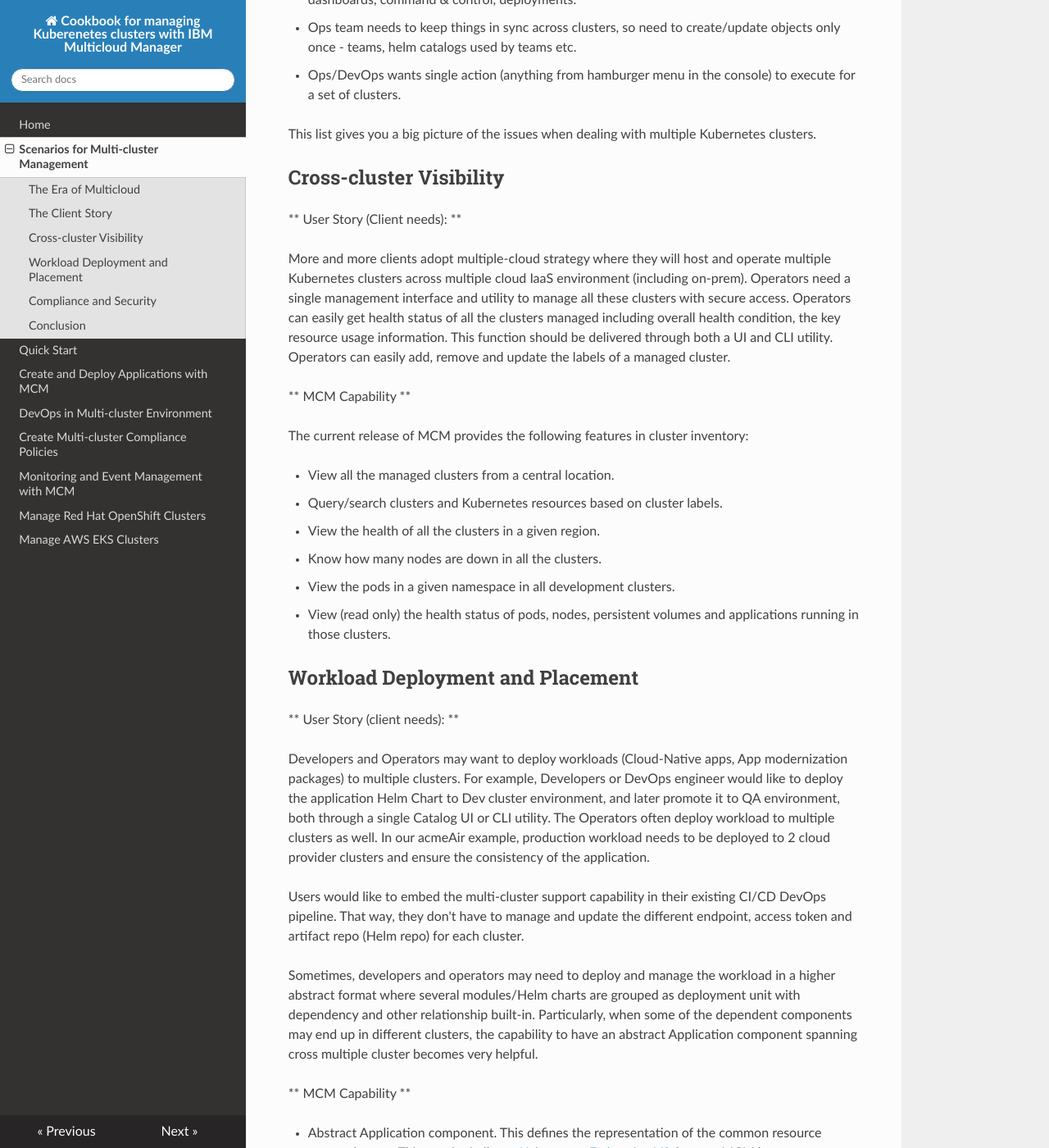
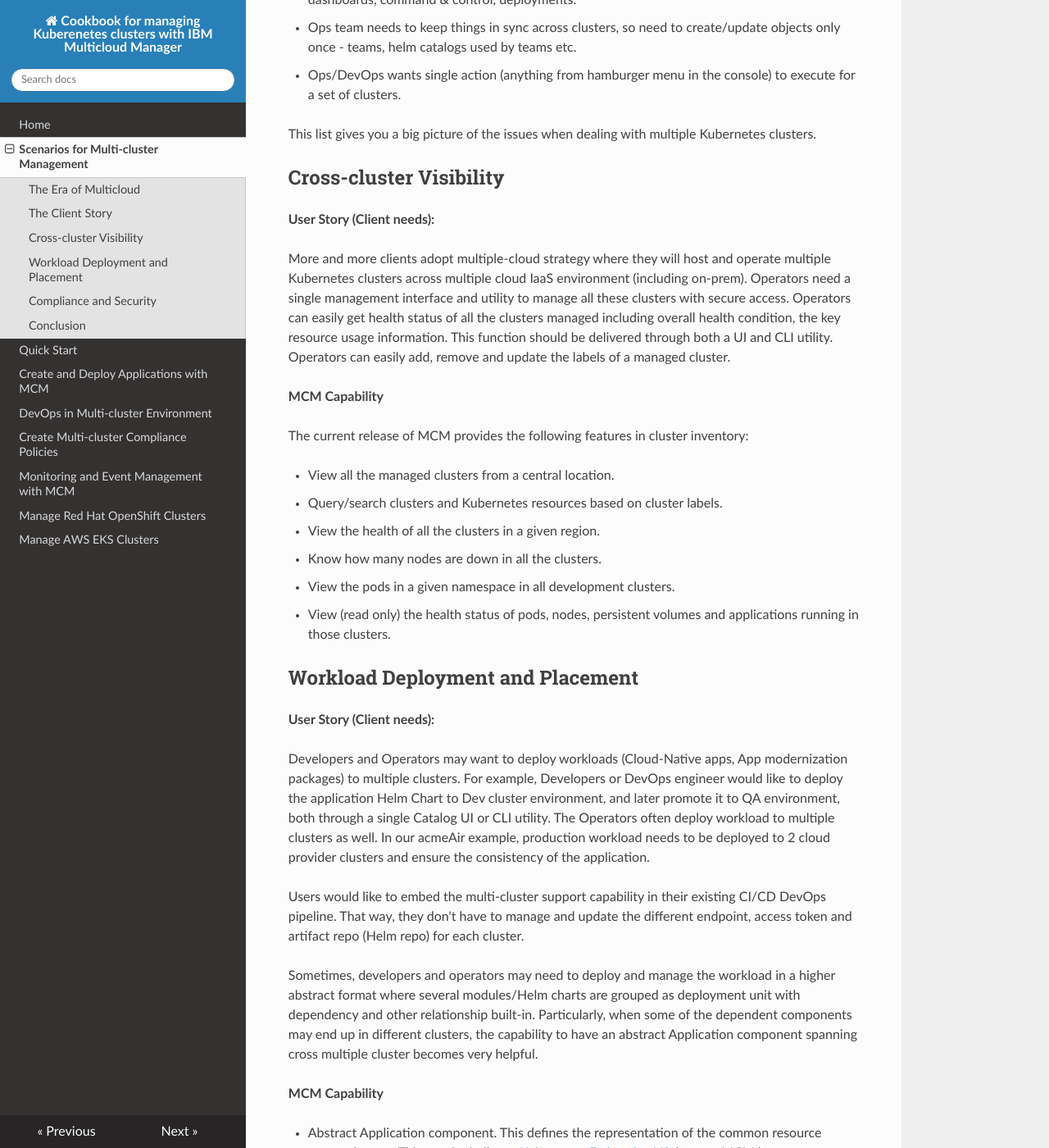
Before and after one commit to ibm-cloud-architecture/kubernetes-multicloud-management, an MkDocs documentation site: the page built from docs/mcm-multicloud-scenarios.md, in a window 1280 px wide and 1400 px high, scrolled down 1734 px. Shown: the whole window at 82% size. Built offline with MkDocs 1.6.1, drawn with Linux system fonts in a browser that asks for light colours; nearby versions of some CDN libraries; some of the changed text lies outside the part shown.

Commit message:
- Updates and enhacements

```diff
--- a/docs/mcm-multicloud-scenarios.md
+++ b/docs/mcm-multicloud-scenarios.md
@@ -1,8 +1,7 @@
 # Scenarios for Multi-cluster Management
-## The Era of Multicloud
-
 Author: Gang Chen (gangchen@us.ibm.com)
 
+## The Era of Multicloud
 We are in a Multicloud arena with 8 out of 10 enterprises committing to multicloud and 71% use three or more cloud providers. Embracing Multicloud will be the end game. IBM Multicloud Manager is the enterprise-grade multicloud management solution for Kubernetes.
 
 Many enterprises deploy multiple Kubernetes clusters on premises and in the public cloud, such as IBM Cloud™, Amazon Web Services (AWS), and Azure. You might find yourself using different vendor-supported Kubernetes releases, including IBM Cloud Private, Red Hat® OpenShift®, IBM Cloud Kubernetes Service, Amazon EKS, and Azure AKS. As each cloud provider or Kubernetes solution comes with its own tools and operations, managing a Multicloud Kubernetes environment can be overwhelming.
@@ -15,7 +14,6 @@
 * Day 2 operation
 
 ## The Client Story
-
 Let's start by walking through a client story. The acmeAir company (a fictitious airline company combining multiple real client scenarios and requirements) is adopting cloud with following key principles:
 
 * Multi-cloud (On-prem, IBM Cloud, AWS, Azure)
@@ -44,12 +42,11 @@
 
 
 ## Cross-cluster Visibility
-
-** User Story (Client needs): **
+**User Story (Client needs):**
 
 More and more clients adopt multiple-cloud strategy where they will host and operate multiple Kubernetes clusters across multiple cloud IaaS environment (including on-prem). Operators need a single management interface and utility to manage all these clusters with secure access. Operators can easily get health status of all the clusters managed including overall health condition, the key resource usage information. This function should be delivered through both a UI and CLI utility. Operators can easily add, remove and update the labels of a managed cluster.
 
-** MCM Capability **
+**MCM Capability**
 
 The current release of MCM provides the following features in cluster inventory:
 
@@ -61,8 +58,7 @@
 * View (read only) the health status of pods, nodes, persistent volumes and applications running in those clusters.
 
 ## Workload Deployment and Placement
-
-** User Story (client needs): **
+**User Story (Client needs):**
 
 Developers and Operators may want to deploy workloads (Cloud-Native apps, App modernization packages) to multiple clusters. For example, Developers or DevOps engineer would like to deploy the application Helm Chart to Dev cluster environment, and later promote it to QA environment, both through a single Catalog UI or CLI utility. The Operators often deploy workload to multiple clusters as well. In our acmeAir example, production workload needs to be deployed to 2 cloud provider clusters and ensure the consistency of the application.
 
@@ -70,7 +66,7 @@
 
 Sometimes, developers and operators may need to deploy and manage the workload in a higher abstract format where several modules/Helm charts are grouped as deployment unit with dependency and other relationship built-in. Particularly, when some of the dependent components may end up in different clusters, the capability to have an abstract Application component spanning cross multiple cluster becomes very helpful.
 
-** MCM Capability **
+**MCM Capability**
 
 * Abstract Application component. This defines the representation of the common resource across clusters. This part is similar to [Kubernetes Federation V2](https://github.com/kubernetes-sigs/federation-v2) feature. MCM has more exposure in dependency management capability. As well as reflect the relationship in a visual `topology` format.
 * Component placement. More information will be addressed in below section. In general, MCM can place a workload on different clusters/namespaces based on a set of selectors and criteria. This can be powerful in a multiple-clusters scenario. For example, solving the request from Air Canada, Telus.
@@ -78,13 +74,12 @@
 * Managed cross-cluster Helm repository.
 * Local or Remote Helm chart deployment through multi-cluster catalog or CLI.
 
-** Features/Gaps **
+**Features/Gaps**
 
 * Package and creating MCM Application is a manual process requiring knowledge of the MCM application schema. A scaffolding tool could be very helpful to package components into MCM application.
 * Integrating with existing CI/CD toolchain seems rudimentary at CLI level. Perhaps a dedicated MCM plugin for Jenkins can prove useful.
 
 ## Compliance and Security
-
 This feature is meant to address the following requests:
 
 * How do I set consistent security policies across environments?
@@ -92,7 +87,7 @@
 * How can I place workloads based on capacity and/or policy?
 * How can I ensure that all the clusters are configured properly based on their desired state.
 
-** User Story **
+**User Story**
 
 Operators need to ensure that the clusters are operating properly by comparing the current configuration of various resources against a desired state. And operator would like to enforce role or pod object placement within the clusters through a set of policy templates.
 
@@ -101,7 +96,7 @@
 
 Another example is associated with Workload deployment explained in above section. acmeair.com is planning to roll out a new feature, but they would like it to be first deployed in Dev and QA environments to run various tests. Instead of manually configuring the CI/CD pipelines with the Dev and QA environment credentials to do the deployment, DevOps engineers can simply update the MCM Application Placement Policy (explained in [MCM Applications chapter](mcm-applications.md)) with the cluster selector labels of the Dev and QA environments and MCM will take of finding the Dev and QA environments (based on the provided labels) and deploy the feature on those clusters.
 
-** MCM capability **
+**MCM Capability**
 
 * Set and enforce polices for Security, Applications and Infrastructure (Auto enforcement at cluster level).
 * Check compliance against deployment parameters, configuration and policies.
```
Also changed, not shown: docs/mcm-monitoring-event-management.md (+2 -11 lines), docs/mcm-openshift.md (+1 -1 lines).
